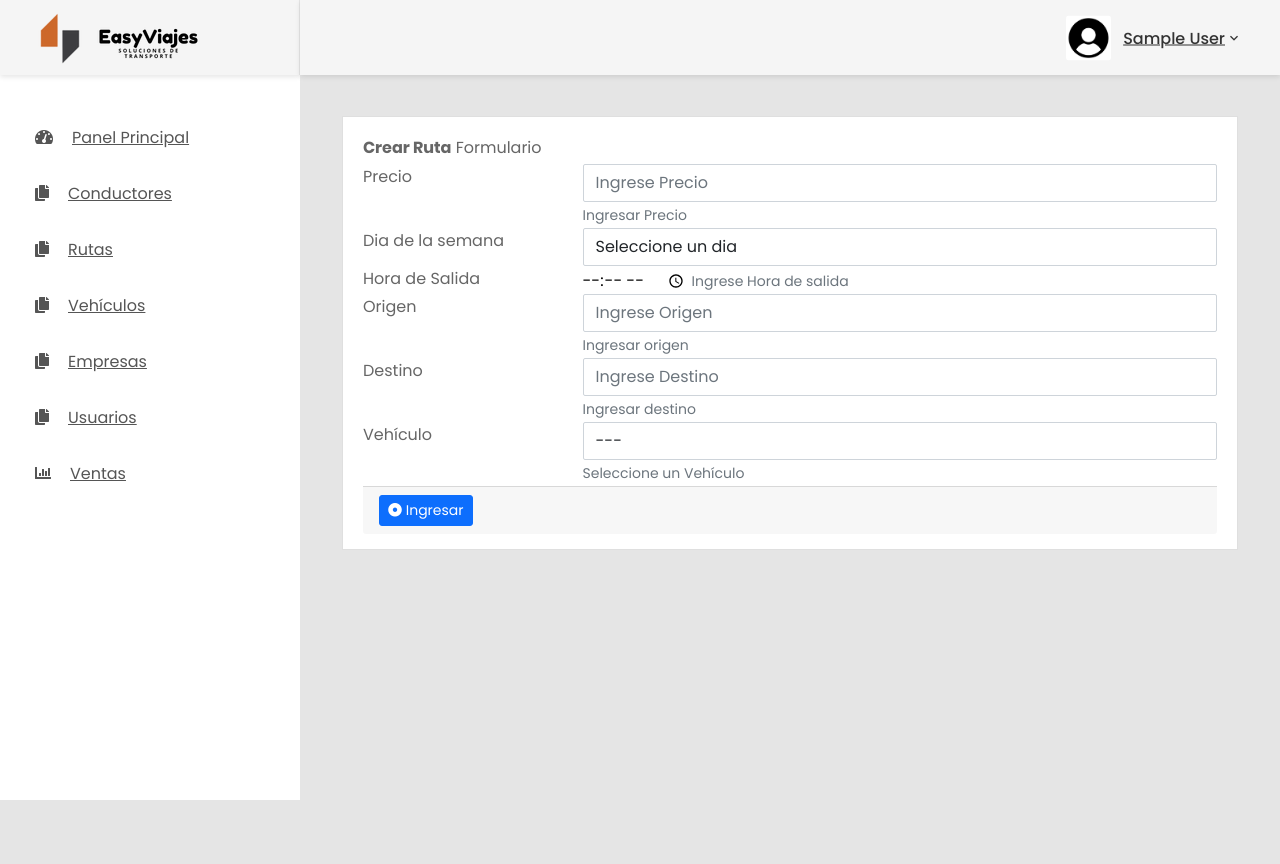
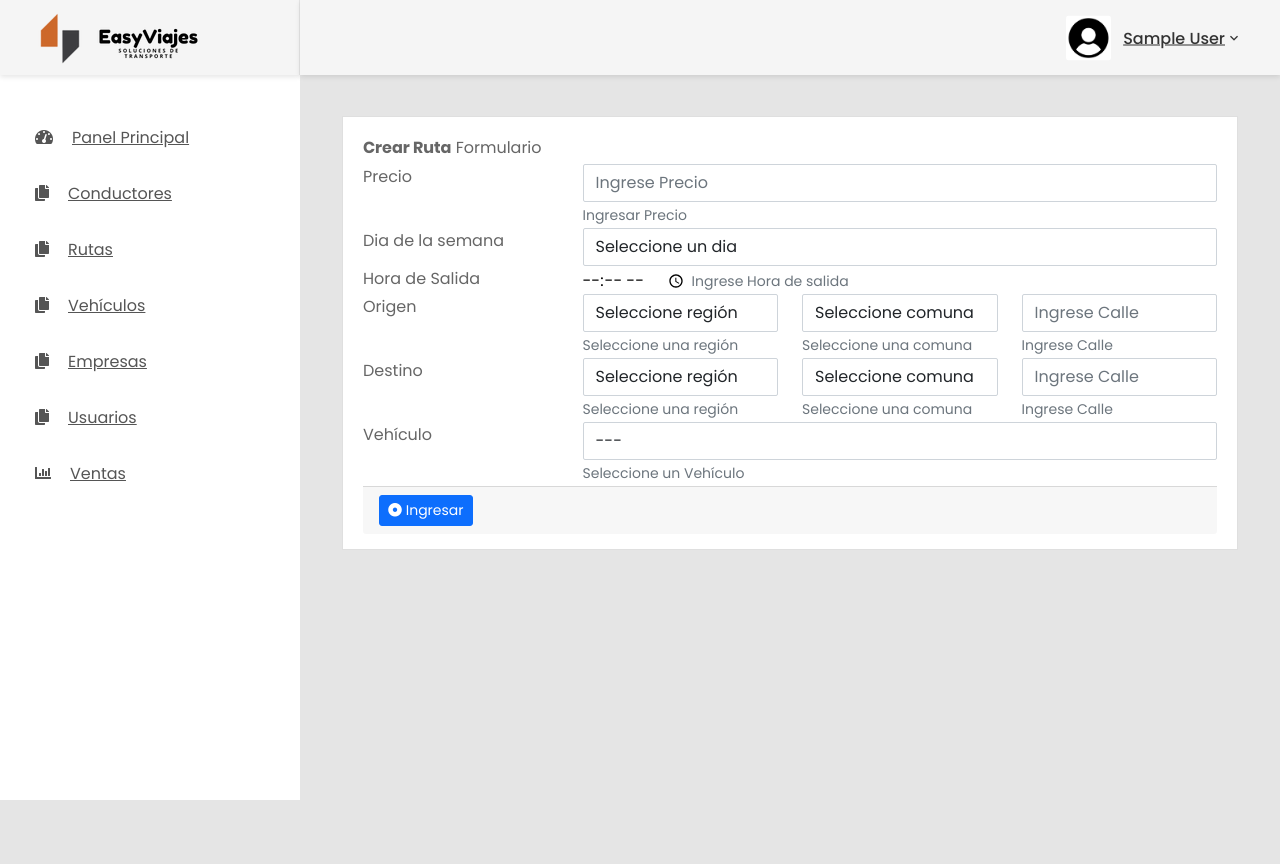
Before and after one commit to EasyViajes/web, a PHP site: page /Dashboard/ruta-create.php in a window 1280 px wide. Run offline with PHP 8.4, Linux system fonts and the light colour scheme; the visitor is signed in with stand-in values (Sample User, id 1); data that the repository does not hold is empty.

Commit message:
actualizacion de campos
-actualizacion de campos de direccion de ruta

-cambios en el panel de cliente , combobox con dias de la semana

```diff
--- a/Dashboard/js/funciones.js
+++ b/Dashboard/js/funciones.js
@@ -705,4 +705,43 @@ jQuery(document).ready(function () {
 			alert("selecciones Región");
 		}
 	});
+
+	jQuery("#regiones2").html(htmlRegion);
+	jQuery("#comunas2").html(htmlComunas);
+
+	jQuery("#regiones2").change(function () {
+		var iRegiones = 0;
+		var valorRegion = jQuery(this).val();
+		var htmlComuna =
+			'<option value="sin-comuna">Seleccione comuna</option><option value="sin-comuna">--</option>';
+		jQuery.each(RegionesYcomunas.regiones, function () {
+			if (RegionesYcomunas.regiones[iRegiones].NombreRegion == valorRegion) {
+				var iComunas = 0;
+				jQuery.each(RegionesYcomunas.regiones[iRegiones].comunas, function () {
+					htmlComuna =
+						htmlComuna +
+						'<option value="' +
+						RegionesYcomunas.regiones[iRegiones].comunas[iComunas] +
+						'">' +
+						RegionesYcomunas.regiones[iRegiones].comunas[iComunas] +
+						"</option>";
+					iComunas++;
+				});
+			}
+			iRegiones++;
+		});
+		jQuery("#comunas2").html(htmlComuna);
+	});
+	jQuery("#comunas2").change(function () {
+		if (jQuery(this).val() == "sin-region") {
+			alert("selecciones Región");
+		} else if (jQuery(this).val() == "sin-comuna") {
+			alert("selecciones Comuna");
+		}
+	});
+	jQuery("#regiones2").change(function () {
+		if (jQuery(this).val() == "sin-region") {
+			alert("selecciones Región");
+		}
+	});
 });
--- a/Dashboard/ruta-create.php
+++ b/Dashboard/ruta-create.php
@@ -152,23 +152,53 @@ function print_vehiculos($data) {
                                     </div>
                                     <div class="row form-group">
                                         <div class="col col-md-3">
-                                            <label type="text" class=" form-control-label">Origen</label>
+                                            <label for="select" class=" form-control-label">Origen</label>
                                         </div>
-                                        <div class="col-12 col-md-9">
-                                            <input type="text" id="origen" name="origen" placeholder="Ingrese Origen"
+                                        <div class="col-4 col-md-3">
+                                            <select name="region-origen" id="regiones" class="form-control" required>
+                                                <option value="0">---</option>
+
+                                            </select>
+                                            <small class="help-block form-text">Seleccione una región</small>
+                                        </div>
+                                        <div class="col-4 col-md-3">
+                                            <select name="comuna-origen" id="comunas" class="form-control" required>
+                                                <option value='0'>---</option>
+
+                                            </select>
+                                            <small class="help-block form-text">Seleccione una comuna</small>
+                                        </div>
+                                        <div class="col-4 col-md-3">
+                                            <input type="text" id="calle" name="direccion-origen" placeholder="Ingrese Calle"
                                                 class="form-control" required>
-                                            <small class="help-block form-text">Ingresar origen</small>
+                                            <small class="help-block form-text">Ingrese Calle</small>
                                         </div>
+
                                     </div>
                                     <div class="row form-group">
                                         <div class="col col-md-3">
-                                            <label for="name-input" class=" form-control-label">Destino</label>
+                                            <label for="select" class=" form-control-label">Destino</label>
                                         </div>
-                                        <div class="col-12 col-md-9">
-                                            <input type="text" id="destino" name="destino" placeholder="Ingrese Destino"
+                                        <div class="col-4 col-md-3">
+                                            <select name="region-destino" id="regiones2" class="form-control" required>
+                                                <option value="0">---</option>
+
+                                            </select>
+                                            <small class="help-block form-text">Seleccione una región</small>
+                                        </div>
+                                        <div class="col-4 col-md-3">
+                                            <select name="comuna-destino" id="comunas2" class="form-control" required>
+                                                <option value='0'>---</option>
+
+                                            </select>
+                                            <small class="help-block form-text">Seleccione una comuna</small>
+                                        </div>
+                                        <div class="col-4 col-md-3">
+                                            <input type="text" id="calle2" name="direccion-destino" placeholder="Ingrese Calle"
                                                 class="form-control" required>
-                                            <small class="help-block form-text">Ingresar destino</small>
+                                            <small class="help-block form-text">Ingrese Calle</small>
                                         </div>
+
                                     </div>
                                     <div class="row form-group">
                                         <div class="col col-md-3">
@@ -222,6 +252,7 @@ function print_vehiculos($data) {
 
     <!-- Main JS-->
     <script src="js/main.js"></script>
+    <script src="js/funciones.js"></script>
 
 </body>
 
```
Also changed, not shown: Dashboard/conductor-create.php (+3 -5 lines), index.php (+13 -6 lines).
